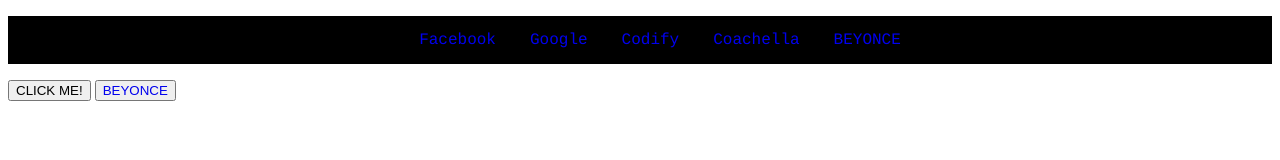
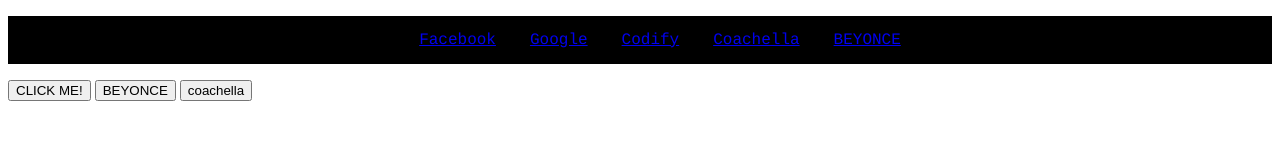
Before and after one commit to girlc0de/week03exercises, a plain HTML site: page index.html in a window 1280 px wide. Drawn offline with Linux system fonts and the light colour scheme.

Commit message:
second commit

```diff
--- a/css/main.css
+++ b/css/main.css
@@ -14,7 +14,3 @@
 	padding: 10px;
 	margin: 5px;
 }
-
-a {
-	text-decoration: none;
-}
--- a/index.html
+++ b/index.html
@@ -15,6 +15,7 @@
 	</nav>
 
 	<button type="button" onclick="alert ('DO NOT ENTER')">CLICK ME!</button>
-	<button><a href="https://www.beyonce.com" type="link">BEYONCE</a></button>
+	<button type="button" onclick="alert ( 'BEYONCE')">BEYONCE</button>
+	<button type"button" onclick="alert ( 'Coachella' )">coachella</button>
 </body>
 </html>
```
